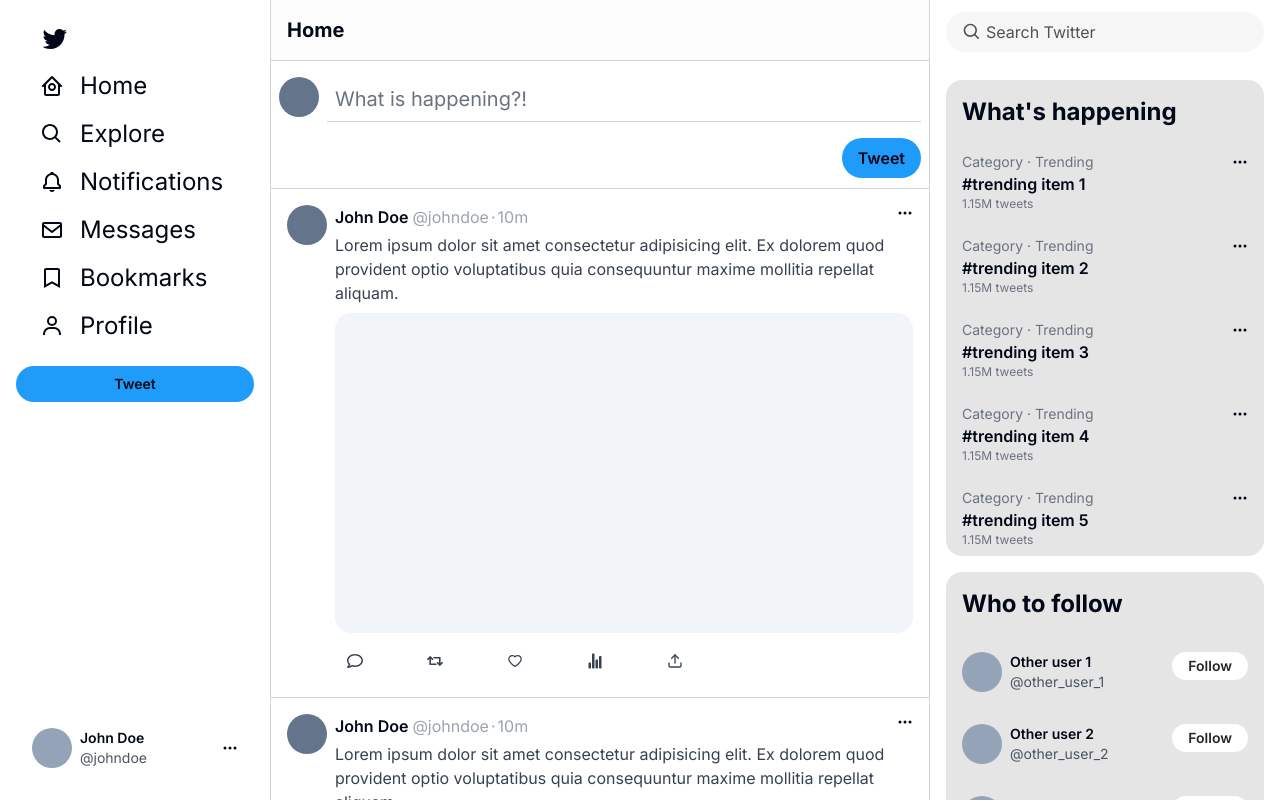
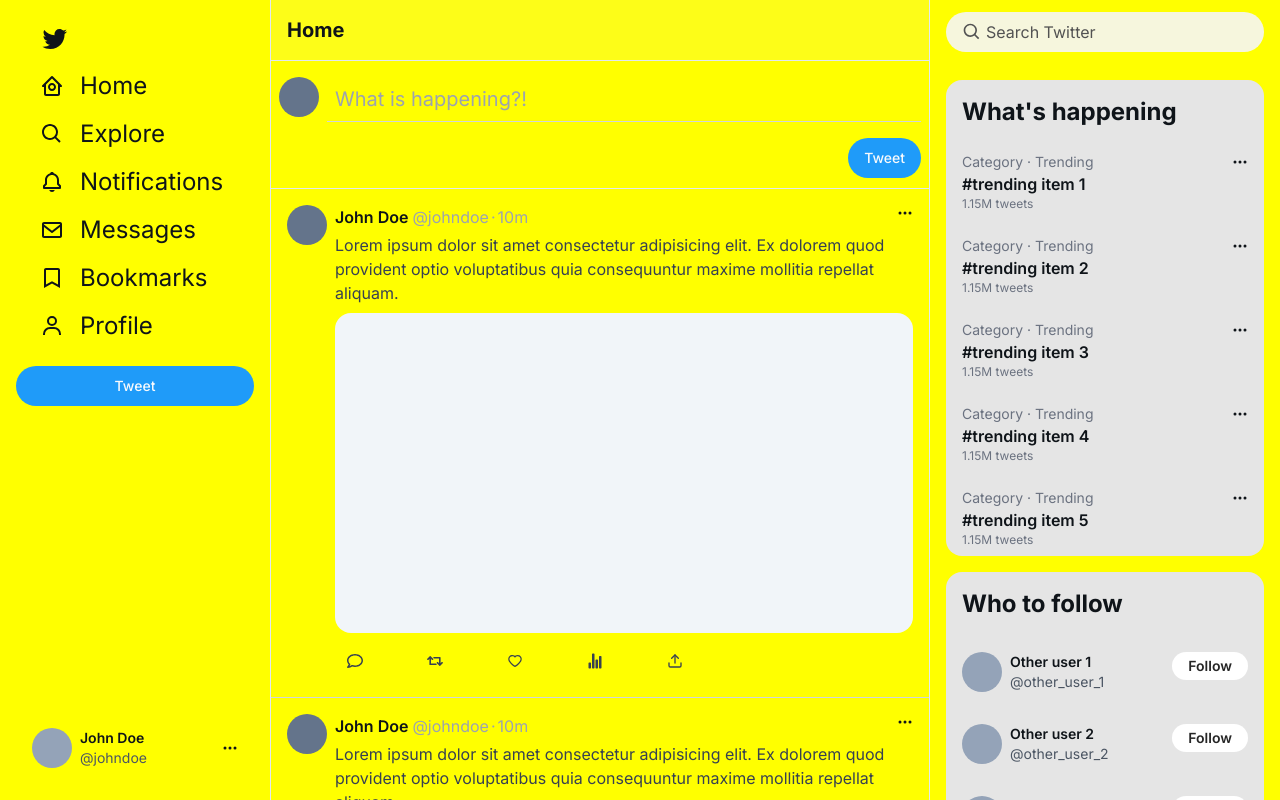
Before and after one commit to nlern/ultimate-twitter-clone, a Next.js app: page / in a window 1280 px wide. Shown: the top 800 px of the page. Built offline with nearby package versions, Linux system fonts and the light colour scheme.

Commit message:
fix: update code to match theme 1. Updated global css variables to twitter website values. 2. Added shadcn-ui Button component. 3. Updated LeftSidebar, RighSidebar and Main components to match theme.

```diff
--- a/package.json
+++ b/package.json
@@ -9,6 +9,7 @@
     "lint": "next lint"
   },
   "dependencies": {
+    "@radix-ui/react-slot": "^1.0.2",
     "@types/node": "20.4.3",
     "@types/react": "18.2.15",
     "@types/react-dom": "18.2.7",
--- a/src/app/components/LeftSidebar.tsx
+++ b/src/app/components/LeftSidebar.tsx
@@ -1,6 +1,8 @@
 import Link from "next/link";
 import { BiBell, BiBookmark, BiEnvelope, BiHomeCircle, BiLogoTwitter, BiSearch, BiUser } from "react-icons/bi";
 import { BsThreeDots } from "react-icons/bs";
+
+import { Button } from "@/components/ui/button";
 
 const NAVIGATION_ITEMS = [
     {
@@ -51,9 +53,7 @@
                         </Link>
                     );
                 })}
-                <button type="button" className="bg-primary w-full rounded-full px-4 py-2 mt-4 hover:bg-opacity-70 transition duration-200 text-sm font-semibold">
-                    Tweet
-                </button>
+                <Button className="rounded-full w-full mt-4">Tweet</Button>
             </div>
             <div>
                 <button type="button" className="w-full rounded-full p-4 mt-4 flex justify-between items-center space-x-2 hover:bg-white/10 transition duration-200">
--- a/src/app/components/Main.tsx
+++ b/src/app/components/Main.tsx
@@ -4,22 +4,22 @@
 import { FiUpload } from "react-icons/fi";
 import { IoStatsChart } from "react-icons/io5";
 
+import { Button } from "@/components/ui/button";
+
 export default function Main() {
     return (
-        <main className="flex-1 h-full min-h-screen border-x-[0.5px] border-gray-300">
-            <h1 className='text-xl font-bold p-4 border-b-[0.5px] border-gray-300 backdrop-blur bg-gray-200/10 sticky top-0'>Home</h1>
-            <div className='px-2 py-4 border-b-[0.5px] border-gray-300 h-32 flex space-x-2'>
+        <main className="flex-1 h-full min-h-screen border-x-[0.5px] border-border-300">
+            <h1 className='text-xl font-bold p-4 border-b-[0.5px] border-border-300 backdrop-blur bg-gray-200/10 sticky top-0'>Home</h1>
+            <div className='px-2 py-4 border-b-[0.5px] border-border-300 h-32 flex space-x-2'>
                 <div className="rounded-full bg-slate-500 w-10 h-10" />
                 <form className='flex-1'>
                     <div className='p-2 border-b-[0.5px] border-gray-300'>
-                        <input type="text" placeholder="What is happening?!" className='w-full text-xl bg-transparent outline-none border-none placeholder:text-gray-500' />
+                        <input type="text" placeholder="What is happening?!" className='w-full text-xl bg-transparent outline-none border-none placeholder:text-primary-500' />
                     </div>
                     <div className='flex justify-between items-center'>
                         <div></div>
                         <div>
-                            <button type="submit" className="bg-primary w-full rounded-full px-4 py-2 mt-4 hover:bg-opacity-70 transition duration-200 font-semibold">
-                                Tweet
-                            </button>
+                            <Button type="submit" className="rounded-full mt-4">Tweet</Button>
                         </div>
                     </div>
                 </form>
--- a/src/app/components/RightSidebar.tsx
+++ b/src/app/components/RightSidebar.tsx
@@ -5,7 +5,7 @@
     return (
         <section className="w-[350px] sticky top-0 overflow-y-auto h-screen px-4">
             {/* search box */}
-            <div className="sticky top-0 py-3">
+            <div className="sticky top-0 py-3 backdrop-blur">
                 <form className="relative w-full h-full">
                     <input type="text" name="search" id="search" placeholder="Search Twitter" className="peer outline-none focus:border-primary focus:border border-transparent w-full bg-neutral-100/90 rounded-full placeholder:text-neutral-600 py-2 pl-10 pr-2" />
                     <div className="peer-focus:text-primary absolute top-0 left-0 p-4 h-full flex items-center justify-center text-neutral-600">
--- a/src/app/globals.css
+++ b/src/app/globals.css
@@ -4,32 +4,41 @@
 
 @layer base {
   :root {
-    --background: 0 0% 100%;
-    --foreground: 222.2 84% 4.9%;
+    --background: 245 248% 250%;
+    /* Twitter background color */
+    --foreground: 210, 25%, 8%;
+    /* Twitter foreground color */
 
     --muted: 210 40% 96.1%;
     --muted-foreground: 215.4 16.3% 46.9%;
 
-    --popover: 0 0% 100%;
-    --popover-foreground: 222.2 84% 4.9%;
+    --popover: 245 248% 250%;
+    /* Twitter popover background color */
+    --popover-foreground: 210, 25%, 8%;
+    /* Twitter popover foreground color */
 
-    --card: 0 0% 100%;
-    --card-foreground: 222.2 84% 4.9%;
+    --card: 245 248% 250%;
+    /* Twitter card background color */
+    --card-foreground: 210, 25%, 8%;
+    /* Twitter card foreground color */
 
     --border: 214.3 31.8% 91.4%;
     --input: 214.3 31.8% 91.4%;
 
     --primary: 206 95% 55%;
+    /* Twitter primary color */
     --primary-foreground: 210 40% 98%;
 
     --secondary: 210 40% 96.1%;
-    --secondary-foreground: 222.2 47.4% 11.2%;
+    --secondary-foreground: 210, 25%, 8%;
+    /* Twitter secondary foreground color */
 
     --accent: 210 40% 96.1%;
-    --accent-foreground: 222.2 47.4% 11.2%;
+    --accent-foreground: 210, 25%, 8%;
+    /* Twitter accent foreground color */
 
-    --destructive: 0 84.2% 60.2%;
-    --destructive-foreground: 210 40% 98%;
+    --destructive: 0 62.8% 30.6%;
+    --destructive-foreground: 0 85.7% 97.3%;
 
     --ring: 215 20.2% 65.1%;
 
@@ -37,41 +46,53 @@
   }
 
   .dark {
-    --background: 222.2 84% 4.9%;
-    --foreground: 210 40% 98%;
+    --background: 210, 25%, 8%;
+    /* Twitter dark mode background color */
+    --foreground: 245 248% 250%;
+    /* Twitter dark mode foreground color */
 
     --muted: 217.2 32.6% 17.5%;
     --muted-foreground: 215 20.2% 65.1%;
 
-    --popover: 222.2 84% 4.9%;
-    --popover-foreground: 210 40% 98%;
+    --popover: 210, 25%, 8%;
+    /* Twitter dark mode popover background color */
+    --popover-foreground: 245 248% 250%;
+    /* Twitter dark mode popover foreground color */
 
-    --card: 222.2 84% 4.9%;
-    --card-foreground: 210 40% 98%;
+    --card: 210, 25%, 8%;
+    /* Twitter dark mode card background color */
+    --card-foreground: 245 248% 250%;
+    /* Twitter dark mode card foreground color */
 
     --border: 217.2 32.6% 17.5%;
     --input: 217.2 32.6% 17.5%;
 
-    --primary: 210 40% 98%;
-    --primary-foreground: 222.2 47.4% 11.2%;
+    --primary: 206 95% 55%;
+    /* Twitter dark mode primary color */
+    --primary-foreground: 210, 25%, 8%;
+    /* Twitter dark mode primary foreground color */
 
     --secondary: 217.2 32.6% 17.5%;
-    --secondary-foreground: 210 40% 98%;
+    --secondary-foreground: 245 248% 250%;
+    /* Twitter dark mode secondary foreground color */
 
     --accent: 217.2 32.6% 17.5%;
-    --accent-foreground: 210 40% 98%;
+    --accent-foreground: 245 248% 250%;
+    /* Twitter dark mode accent foreground color */
 
     --destructive: 0 62.8% 30.6%;
     --destructive-foreground: 0 85.7% 97.3%;
 
     --ring: 217.2 32.6% 17.5%;
   }
+
 }
 
 @layer base {
   * {
     @apply border-border;
   }
+
   body {
     @apply bg-background text-foreground;
   }
--- /dev/null
+++ b/src/components/ui/button.tsx
@@ -0,0 +1,56 @@
+import * as React from "react"
+import { Slot } from "@radix-ui/react-slot"
+import { cva, type VariantProps } from "class-variance-authority"
+
+import { cn } from "@/lib/utils"
+
+const buttonVariants = cva(
+  "inline-flex items-center justify-center rounded-md text-sm font-medium ring-offset-background transition-colors focus-visible:outline-none focus-visible:ring-2 focus-visible:ring-ring focus-visible:ring-offset-2 disabled:pointer-events-none disabled:opacity-50",
+  {
+    variants: {
+      variant: {
+        default: "bg-primary text-primary-foreground hover:bg-primary/90",
+        destructive:
+          "bg-destructive text-destructive-foreground hover:bg-destructive/90",
+        outline:
+          "border border-input bg-background hover:bg-accent hover:text-accent-foreground",
+        secondary:
+          "bg-secondary text-secondary-foreground hover:bg-secondary/80",
+        ghost: "hover:bg-accent hover:text-accent-foreground",
+        link: "text-primary underline-offset-4 hover:underline",
+      },
+      size: {
+        default: "h-10 px-4 py-2",
+        sm: "h-9 rounded-md px-3",
+        lg: "h-11 rounded-md px-8",
+        icon: "h-10 w-10",
+      },
+    },
+    defaultVariants: {
+      variant: "default",
+      size: "default",
+    },
+  }
+)
+
+export interface ButtonProps
+  extends React.ButtonHTMLAttributes<HTMLButtonElement>,
+    VariantProps<typeof buttonVariants> {
+  asChild?: boolean
+}
+
+const Button = React.forwardRef<HTMLButtonElement, ButtonProps>(
+  ({ className, variant, size, asChild = false, ...props }, ref) => {
+    const Comp = asChild ? Slot : "button"
+    return (
+      <Comp
+        className={cn(buttonVariants({ variant, size, className }))}
+        ref={ref}
+        {...props}
+      />
+    )
+  }
+)
+Button.displayName = "Button"
+
+export { Button, buttonVariants }
```
Also changed, not shown: 1 other file (tests, documents, lock files or other folders).
